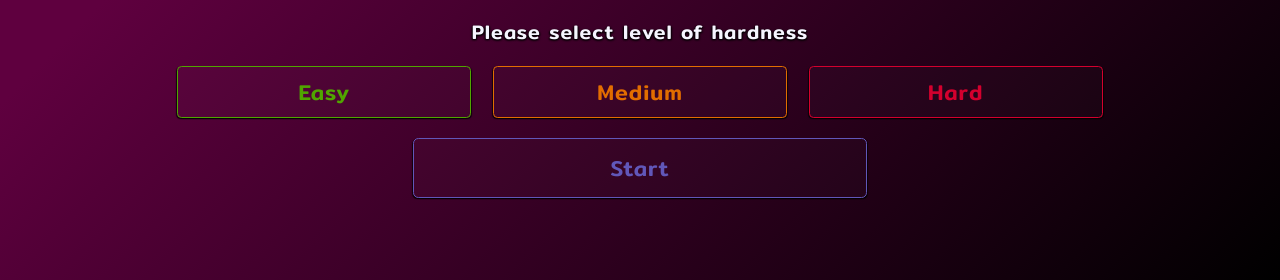
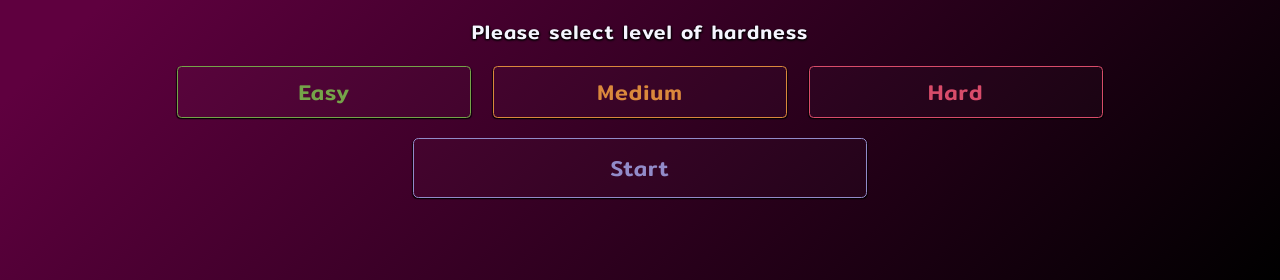
Before and after one commit to Risusagi/memory, a website built with webpack: page src/index.html in a window 1280 px wide. Shown: the part 520-800 px from the top of the page. Built offline with nearby package versions, Linux system fonts and the light colour scheme.

Commit message:
Alternative styling
Lighter buttons

```diff
--- a/src/scss/start-page.scss
+++ b/src/scss/start-page.scss
@@ -43,6 +43,11 @@
         margin: 10px auto;
     }
 }
+// END START-PAGE
+
+
+
+// MEDIA
 @media (min-width: 401px) {
     .start-page {
         padding-top: 1vh;
--- a/src/scss/style.scss
+++ b/src/scss/style.scss
@@ -39,20 +39,17 @@ h1 {
         -1px 1px 1px rgba(0, 0, 0, 0.76);
 }
 .btn-outline-info {
-    $manage-btn-color: rgb(97, 87, 185);
+    $manage-btn-color: rgb(146, 139, 201);
     color: $manage-btn-color;
     border-color: $manage-btn-color;
     &:hover {
         background-color: $manage-btn-color;
         border-color: $manage-btn-color;
     }
-    &:focus {
-        box-shadow: red;
-    }
 }
-// rgb(192, 0, 106)
+
 .easy {
-    $easy-btn-color: rgb(80, 165, 0);
+    $easy-btn-color: rgb(117, 163, 73);
     color: $easy-btn-color;
     border-color: $easy-btn-color;
     &:hover {
@@ -61,7 +58,7 @@ h1 {
     }
 }
 .medium {
-    $medium-btn-color: rgb(226, 109, 0);
+    $medium-btn-color: rgb(218, 136, 60);
     color: $medium-btn-color;
     border-color: $medium-btn-color;
     &:hover {
@@ -70,7 +67,7 @@ h1 {
     }
 }
 .hard {
-    $hard-btn-color: rgb(212, 0, 46);
+    $hard-btn-color: rgb(216, 76, 106);
     color: $hard-btn-color;
     border-color: $hard-btn-color;
     &:hover {
```
